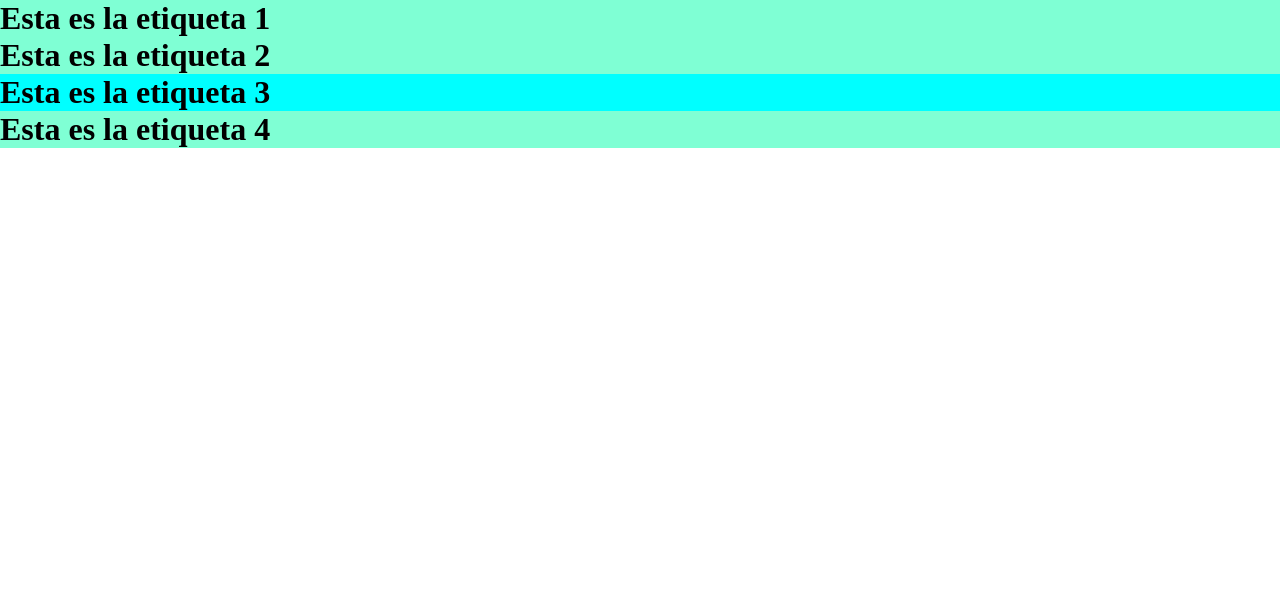
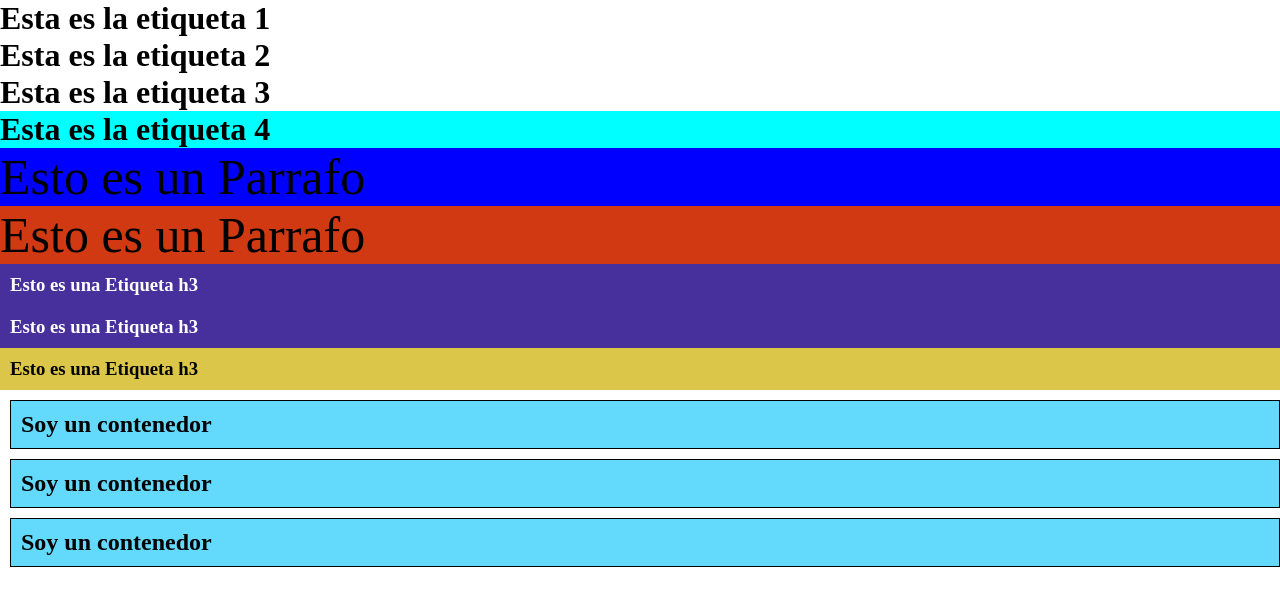
Before and after one commit to MarioVeroi/Curso-Programacion-Web, a plain HTML site: page Curso CSS/practica5.html in a window 1280 px wide. Drawn offline with Linux system fonts and the light colour scheme.

Commit message:
Subiendo Siguiente Capitulo del Curso CSS

```diff
--- a/Curso CSS/CSS/style5.css
+++ b/Curso CSS/CSS/style5.css
@@ -1,12 +1,44 @@
-*{
+* {
     padding: 0;
     margin: 0;
 }
 
-[title]{
-    background-color: aquamarine;
+[title="Etiqueta1 copia4"] {
+    background-color: aqua;
 }
 
-[title="Etiqueta1 copia3"]{
-    background-color: aqua;
+/*El siguiente atributo solo agarra los estilos que tengan un Espacio Por ejemplo "parrafo texto"*/
+[data-parrafo~="parrafo"] {
+    background-color: blue;
+    font-size: 50px;
 }
+
+/*El siguiente atributo solo agarra los estilos que tengan un Guion Por ejemplo "parrafo-texto"*/
+[data-parrafo|="parrafo"] {
+    background-color: rgb(209, 57, 19);
+    font-size: 50px;
+}
+
+/*El siguiente atributo solo agarra los estilos que tengan una palabra anexada como por ejemplo "con"*/
+h3[title^="con"] {
+    background-color: rgb(71, 48, 155);
+    color: white;
+    padding: 10px;
+}
+
+/*El siguiente atributo solo agarra los estilos que tengan la terminacion de la palabra como por ejemplo "tador3"*/
+h3[title$="tador3"] {
+    background-color: rgba(212, 185, 32, 0.808);
+    color: rgb(3, 3, 3);
+    padding: 10px;
+}
+
+/*El siguiente atributo solo agarra los estilos que tenga la palabra clave en cualquier parte del selector por ejemplo: h2[title*="contenedor"]*/
+h2[title*="contenedor"] {
+    background-color: rgba(63, 208, 252, 0.808);
+    color: rgb(3, 3, 3);
+    padding: 10px;
+    border: 1px solid black;
+    margin-top: 10px;
+    margin-left: 10px;
+}
--- a/Curso CSS/practica5.html
+++ b/Curso CSS/practica5.html
@@ -10,6 +10,17 @@
     <h1 title="Etiqueta1">Esta es la etiqueta 1</h1>
     <h1 title="Etiqueta1 copia2">Esta es la etiqueta 2</h1>
     <h1 title="Etiqueta1 copia3">Esta es la etiqueta 3</h1>
-    <h1 title="Etiqueta1">Esta es la etiqueta 4</h1>
+    <h1 title="Etiqueta1 copia4">Esta es la etiqueta 4</h1>
+
+    <p data-parrafo="parrafo texto">Esto es un Parrafo</p>
+    <p data-parrafo="parrafo-texto">Esto es un Parrafo</p>
+
+    <h3 title="contador">Esto es una Etiqueta h3</h3>
+    <h3 title="contador2">Esto es una Etiqueta h3</h3>
+    <h3 title="contador3">Esto es una Etiqueta h3</h3>
+
+    <h2 title="CONcontenedor">Soy un contenedor</h2>
+    <h2 title="CONcontenedor">Soy un contenedor</h2>
+    <h2 title="CONcontenedor">Soy un contenedor</h2>
 </body>
 </html>
```
